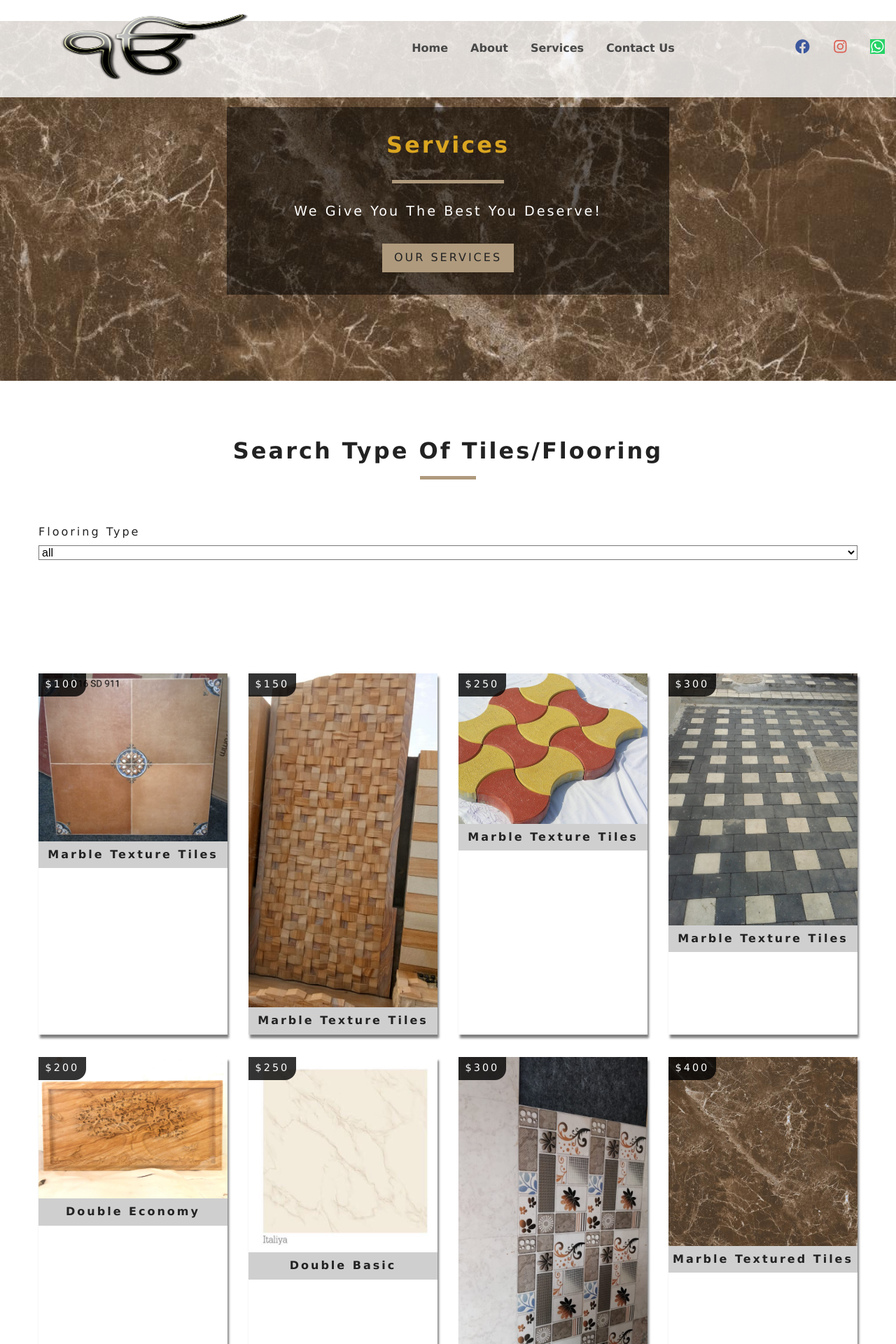
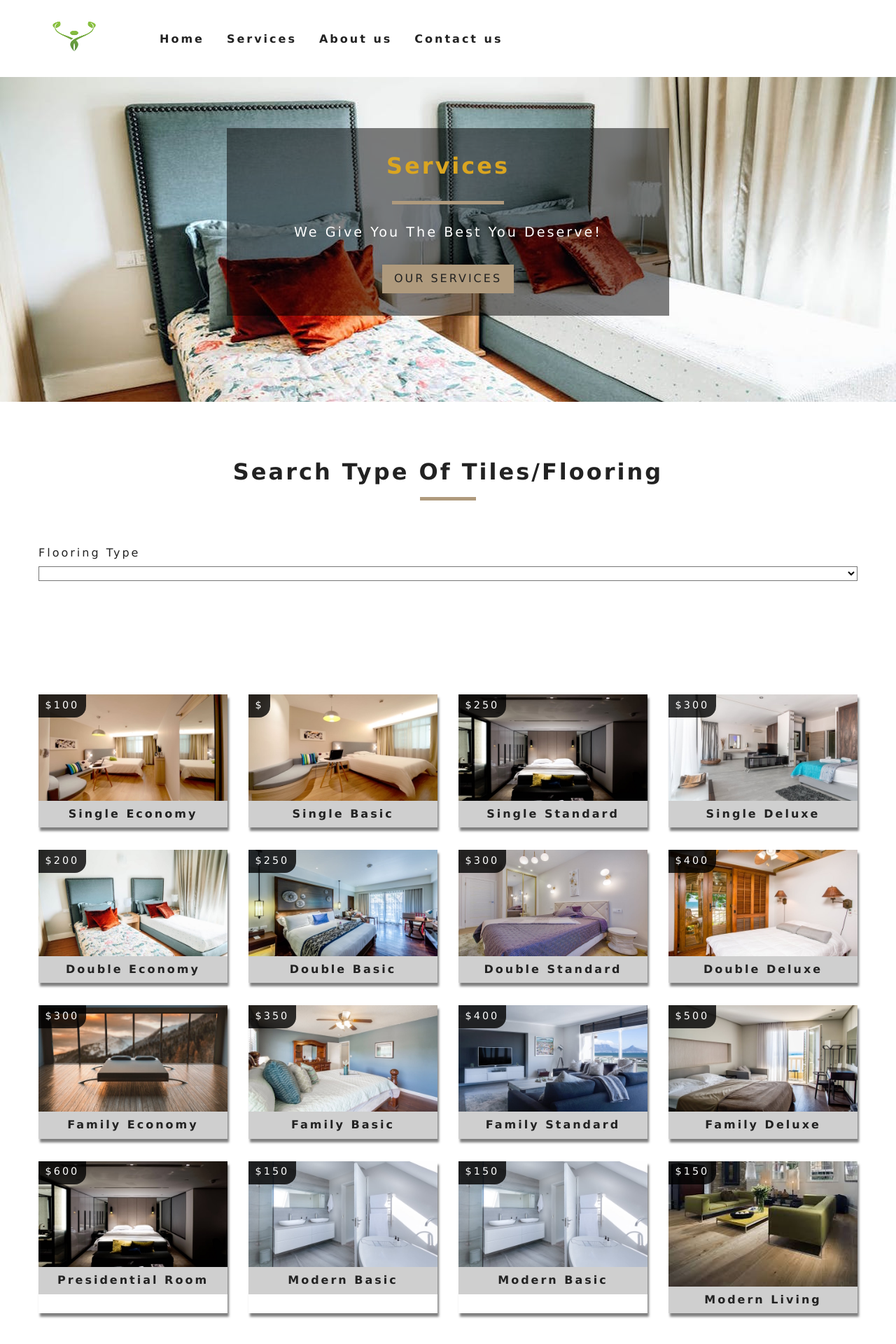
Before and after one commit to azadbagwan/interior-extremejobs, a React (Create React App) app: page /services in a window 1280 px wide. Shown: the top 1920 px of the page at 70% size. Built offline with nearby package versions, Linux system fonts and the light colour scheme.

Commit message:
commit 28/9/2019 13:35

```diff
--- a/src/App.css
+++ b/src/App.css
@@ -59,7 +59,7 @@ h6 {
   margin-bottom: 1.5em;
 }
 .main-content{
-  padding-top:30px;
+  padding-top:60px;
 }
 .btn-primary {
   display: inline-block;
@@ -103,8 +103,8 @@ h6 {
   top: 0;
   left: 0;
   width: 100%;
-  height: 15;
-  padding: 0.75rem 2rem;
+  height: 10;
+  padding: 0.75rem 1rem;
   background: white;
   z-index: 1;
 }
@@ -200,13 +200,13 @@ h6 {
 .defaultHero,
 .roomsHero {
   min-height: calc(80vh - 46px);
-  background: url("./images/tile-blue1.jpeg") center/cover no-repeat;
+  background: url("./images/room-2.jpeg") center/cover no-repeat;
   display: flex;
   align-items: center;
   justify-content: center;
 }
 .roomsHero {
-  background-image: url("./images/tile-brown-design1.jpeg");
+  background-image: url("./images/room-3.jpeg");
   min-height: 60vh;
 }
 .dynamic-hero {
@@ -219,7 +219,7 @@ h6 {
 }
 .servicesHero {
   min-height: calc(70vh - 46px);
-  background: url("./images/tile-brown1.jpeg") center/cover no-repeat;
+  background: url("./images/room-5.jpeg") center/cover no-repeat;
   display: flex;
   align-items: center;
   justify-content: center;
--- a/src/App.js
+++ b/src/App.js
@@ -9,7 +9,7 @@ import Contact_us from "./pages/Contact_us";
 
 import Error from "./pages/Error";
 import { Route, Switch } from "react-router-dom";
-import Navbar from "./components/NavBar";
+import Navbar from "./components/Navbar";
 import Foot from "./components/Foot"
 import ReactGA from 'react-ga';
 
--- a/src/components/Navbar.js
+++ b/src/components/Navbar.js
@@ -1,6 +1,6 @@
 import React, { Component } from "react";
 //import logo from "../images/aanamashlogo.jpg";
-import logoWhite from "../images/eomkar-logo2.jpg";
+import logoWhite from "../images/logo3.jpg";
 //import logoWhite from "../images/eomkar-logo1.png";
 import { FaAlignRight } from "react-icons/fa";
 import { Link } from "react-router-dom";
@@ -11,6 +11,9 @@ export default class Navbar extends Component {
   handleToggle = () => {
     this.setState({ isOpen: !this.state.isOpen });
   };
+  closeMenu=()=> {
+    this.setState({isOpen: false})
+  }
   render() {
     return (
       <nav className="navbar">
@@ -28,16 +31,16 @@ export default class Navbar extends Component {
             className={this.state.isOpen ? "nav-links show-nav" : "nav-links"}
           >
             <li>
-              <Link to="/">Home</Link>
+              <Link onClick={this.closeMenu} to="/">Home</Link>
             </li>
             <li>
-              <Link to="/services">Services</Link>
+              <Link onClick={this.closeMenu} to="/services">Services</Link>
             </li>
             <li>
-              <Link to="/about_us">About us</Link>
+              <Link onClick={this.closeMenu} to="/about_us">About us</Link>
             </li>
             <li>
-              <Link to="/contact_us">Contact us</Link>
+              <Link onClick={this.closeMenu} to="/contact_us">Contact us</Link>
             </li>
           </ul>
         </div>
--- a/src/components/ServicesHome.js
+++ b/src/components/ServicesHome.js
@@ -1,29 +1,29 @@
 import React, { Component } from 'react'
 import Title from './Title';
-import {FaRegHandScissors, FaPaintBrush, FaShuttleVan,FaTree} from "react-icons/fa";
+import {FaRegHandScissors, FaPaintBrush, FaShuttleVan,FaTree, FaHome, FaBroom, FaWalking} from "react-icons/fa";
 import { IoLogoBuffer, IoIosConstruct, IoIosHand, IoIosEye} from "react-icons/io";
 
 export default class ServicesHome extends Component {
     state={
         services:[
             {
-             icon:<IoLogoBuffer/>,
-             title:"Tiling",
+             icon:<FaHome/>,
+             title:"Affordable rooms",
              info:" some information about the service"
             },
             {
-                icon:<IoIosConstruct/>,
-                title:"plumbing",
+                icon:<FaBroom/>,
+                title:"High hygien",
                 info:" some information about the service"
                },
                {
-                icon:<FaPaintBrush/>,
-                title:"Painting",
+                icon:<FaWalking/>,
+                title:"Hiking",
                 info:" some information about the service"
                },
                {
-                icon:<FaTree/>,
-                title:"Garden",
+                icon:<FaShuttleVan/>,
+                title:"Transport to city",
                 info:" some information about the service"
                }
         ]
--- a/src/data.js
+++ b/src/data.js
@@ -1,23 +1,23 @@
-import room1 from "./images/tile-blue1.jpeg";
-import room2 from "./images/tile-blue2.jpeg";
-import room3 from "./images/tile-brown1.jpeg";
-import room4 from "./images/tile-white2.jpeg";
-import img1 from "./images/tile-brown-design1.jpeg";
-import img2 from "./images/tile-brown-texture-square.jpeg";
-import img3 from "./images/tile-paving-blocks1.jpeg";
-import img4 from "./images/tile-paving-blocks-square1.jpeg";
-import img5 from "./images/tile-tree.jpeg";
-import img6 from "./images/tile-white1.jpeg";
-import img7 from "./images/tile-wall-design1.jpeg";
-import img8 from "./images/tile-brown1.jpeg";
-import img9 from "./images/tile-blue1.jpeg";
-import img10 from "./images/tile-blue1.jpeg";
-import img11 from "./images/tile-blue1.jpeg";
-import img12 from "./images/tile-blue-design1.jpeg";
+import room1 from "./images/room-11.jpeg";
+import room2 from "./images/room-12.jpeg";
+import room3 from "./images/room-5.jpeg";
+import room4 from "./images/room-4.jpeg";
+import img1 from "./images/room-1.jpeg";
+import img2 from "./images/room-2.jpeg";
+import img3 from "./images/room-3.jpeg";
+import img4 from "./images/room-6.jpeg";
+import img5 from "./images/room-5.jpeg";
+import img6 from "./images/room-4.jpeg";
+import img7 from "./images/room-7.jpeg";
+import img8 from "./images/room-8.jpeg";
+import img9 from "./images/room-9.jpeg";
+import img10 from "./images/room-10.jpeg";
+import img11 from "./images/room-11.jpeg";
+import img12 from "./images/room-12.jpeg";
 import imgbath1 from "./images/details-3.jpeg";
-import imgbath2 from "./images/bathroom2.jpeg";
-import imgbath3 from "./images/bathroom3.jpeg";
-import imgbath4 from "./images/bathroom4.jpeg";
+import imgbath2 from "./images/room-4.jpeg";
+import imgbath3 from "./images/room-4.jpeg";
+import imgbath4 from "./images/room-4.jpeg";
 import imgliving1 from "./images/livingroom_flooring1.jpeg";
 import imgliving2 from "./images/livingroom_flooring2.jpeg";
 import imgliving3 from "./images/livingroom_flooring3.jpeg";
@@ -28,7 +28,7 @@ export default [
       id: "1"
     },
     fields: {
-      name: "marble texture tiles",
+      name: "Single economy",
       slug: "single-economy",
       type: "marble texture tiles",
       price: 100,
@@ -85,12 +85,7 @@ export default [
       id: "2"
     },
     fields: {
-      name: "marble texture tiles",
-      slug: "single-basic",
-      type: "marble texture tiles",
-      price: 150,
-      size: 250,
-      capacity: 1,
+      name: "Single basic",
       pets: false,
       breakfast: false,
       featured: false,
@@ -142,7 +137,7 @@ export default [
       id: "3"
     },
     fields: {
-      name: "marble texture tiles",
+      name: "Single standard",
       slug: "single-standard",
       type: "marble texture tiles",
       price: 250,
@@ -199,7 +194,7 @@ export default [
       id: "4"
     },
     fields: {
-      name: "marble texture tiles",
+      name: "Single deluxe",
       slug: "single-deluxe",
       type: "marble texture tiles",
       price: 300,
@@ -315,7 +310,7 @@ export default [
     fields: {
       name: "double basic",
       slug: "double-basic",
-      type: "marble texture tiles",
+      type: "double basic",
       price: 250,
       size: 350,
       capacity: 2,
@@ -372,7 +367,7 @@ export default [
     fields: {
       name: "double standard",
       slug: "double-standard",
-      type: "marble texture tiles",
+      type: "double standard",
       price: 300,
       size: 400,
       capacity: 2,
@@ -427,9 +422,9 @@ export default [
       id: "8"
     },
     fields: {
-      name: "marble textured tiles",
+      name: "Double deluxe",
       slug: "double-deluxe",
-      type: "marble texture tiles",
+      type: "Double deluxe",
       price: 400,
       size: 500,
       capacity: 2,
@@ -486,7 +481,7 @@ export default [
     fields: {
       name: "family economy",
       slug: "family-economy",
-      type: "pattern tiles",
+      type: "family economy",
       price: 300,
       size: 500,
       capacity: 3,
@@ -541,9 +536,9 @@ export default [
       id: "10"
     },
     fields: {
-      name: "pattern tiles",
+      name: "family basic",
       slug: "family-basic",
-      type: "pattern tiles",
+      type: "family basic",
       price: 350,
       size: 550,
       capacity: 4,
@@ -598,9 +593,9 @@ export default [
       id: "11"
     },
     fields: {
-      name: "family standard",
+      name: "Family standard",
       slug: "family-standard",
-      type: "pattern tiles",
+      type: "Family standard",
       price: 400,
       size: 600,
       capacity: 5,
@@ -655,9 +650,9 @@ export default [
       id: "12"
     },
     fields: {
-      name: "Pattern tiles",
+      name: "Family deluxe",
       slug: "family-deluxe",
-      type: "pattern tiles",
+      type: "Family deluxe",
       price: 500,
       size: 700,
       capacity: 6,
@@ -712,9 +707,9 @@ export default [
       id: "13"
     },
     fields: {
-      name: "Paving blocks",
+      name: "Presidential room",
       slug: "presidential-room",
-      type: "paving blocks",
+      type: "Presidential room",
       price: 600,
       size: 0.5,
       capacity: 10,
@@ -769,9 +764,9 @@ export default [
       id: "14"
     },
     fields: {
-      name: "modern basic",
+      name: "Modern basic",
       slug: "modern-basic",
-      type: "bathroom",
+      type: "Modern basic",
       price: 150,
       size: 250,
       capacity: 1,
@@ -826,9 +821,9 @@ export default [
       id: "15"
     },
     fields: {
-      name: "modern basic",
+      name: "Modern basic",
       slug: "modern-basic",
-      type: "bathroom",
+      type: "Modern basic",
       price: 150,
       size: 250,
       capacity: 1,
--- a/src/pages/Home.js
+++ b/src/pages/Home.js
@@ -12,14 +12,14 @@ export default function Home() {
   <>
         <div className="main-content">
 
-  {/* <Hero hero="defaultHero" >
-    <Banner title="Chose the best flooring for you" subtitle="description of the service">
+  <Hero hero="defaultHero" >
+    <Banner title="Chose the best Room for you" subtitle="description of the service">
       <Link to="/services" className=" btn-primary">
         Our services
         </Link>
       </Banner>
-  </Hero> */}
-  <Herodynamic></Herodynamic>
+  </Hero>
+  {/* <Herodynamic></Herodynamic> */}
   <ServicesHome></ServicesHome>
   <FeaturedRooms></FeaturedRooms>
 </div>
```
Also changed, not shown: src/images/health_logo.png (added), src/images/logo3.jpg (added).
